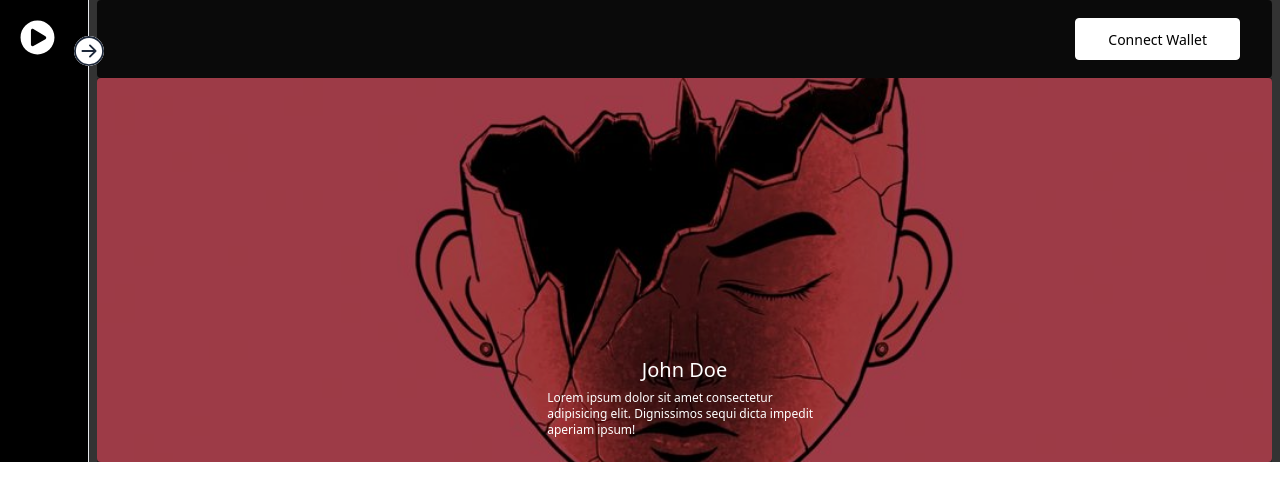
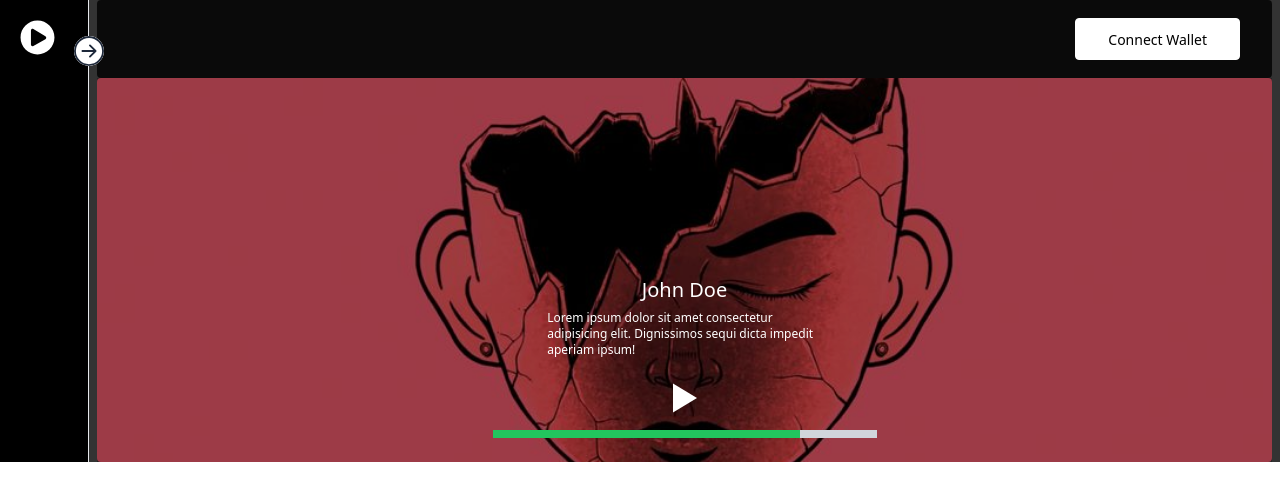
Before and after one commit to kwakyebrilliant/deyplay, a React (Create React App) app: page /musicsingle in a window 1280 px wide. Shown: the top 500 px of the page. Built offline with nearby package versions, Linux system fonts and the light colour scheme.

Commit message:
musicsingle updates

```diff
--- a/src/component/Singles/MusicSingle.js
+++ b/src/component/Singles/MusicSingle.js
@@ -17,18 +17,36 @@ function MusicSingle() {
                 <PartialNavbar />
 
 
+                <div className="h-96 overflow-y-scroll">
                   <div className="relative mx-2">
                     <img src={coverimg} alt="Background" className="w-full rounded object-cover h-96" />
 
                     <div className="absolute bg-black/30 inset-0 flex flex-col items-center justify-end p-6">
-
                       <h3 className="text-xl font-medium text-white">
                         John Doe
                       </h3>
-                        <p class="mt-1.5 max-w-[40ch] text-xs text-white">
-                        Lorem ipsum dolor sit amet consectetur adipisicing elit. Dignissimos sequi
-                        dicta impedit aperiam ipsum!
+                      <p className="mt-1.5 max-w-[40ch] text-xs text-white">
+                        Lorem ipsum dolor sit amet consectetur adipisicing elit. Dignissimos sequi dicta impedit aperiam ipsum!
                       </p>
+
+                      <div className="mt-4 flex flex-col items-center">
+                        <svg
+                          xmlns="http://www.w3.org/2000/svg"
+                          className="h-12 w-12 text-white cursor-pointer"
+                          viewBox="0 0 20 20"
+                          fill="currentColor"
+                        >
+                          <path
+                            fillRule="evenodd"
+                            d="M5 4v12l10-6z"
+                          />
+                        </svg>
+
+                        <div className="w-96 h-2 bg-gray-300 mt-2">
+                          <div className="h-full bg-green-500" style={{ width: '80%' }} />
+                        </div>
+                      </div>
+                    </div>
                   </div>
 
                 </div>
```
Lines whose indentation alone changed are shown as unchanged.
